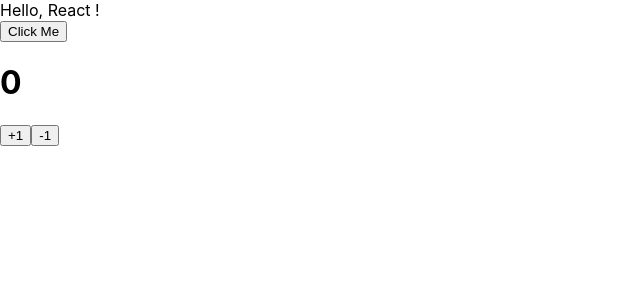
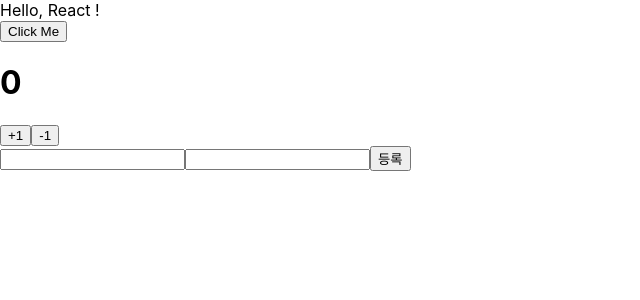
Before and after one commit to happyeveryone96/react-ts-prac, a React (Create React App) app in the folder ts-react-tutorial/: page / in a window 1280 px wide. Shown: the top 300 px of the page, without its empty margins (0-640 px from the left). Built offline with nearby package versions, Linux system fonts and the light colour scheme.

Commit message:
add: MyForm 컴포넌트 추가

```diff
--- a/ts-react-tutorial/src/App.tsx
+++ b/ts-react-tutorial/src/App.tsx
@@ -1,15 +1,20 @@
 import React from "react";
 import Greetings from "./Greetings";
 import Counter from "./Counter";
+import MyForm from "./MyForm";
 
 const App: React.FC = () => {
   const onClick = (name: string) => {
     console.log(`${name} says hello`);
   };
+  const onSubmit = (form: { name: string; description: string }) => {
+    console.log(form);
+  };
   return (
     <>
       <Greetings name="React" onClick={onClick} />
       <Counter />
+      <MyForm onSubmit={onSubmit} />
     </>
   );
 };
--- /dev/null
+++ b/ts-react-tutorial/src/MyForm.tsx
@@ -0,0 +1,41 @@
+import React, { useState } from "react";
+
+type MyFormProps = {
+  onSubmit: (form: { name: string; description: string }) => void;
+};
+
+function MyForm({ onSubmit }: MyFormProps) {
+  const [form, setForm] = useState({
+    name: "",
+    description: "",
+  });
+
+  const { name, description } = form;
+
+  const onChange = (e: React.ChangeEvent<HTMLInputElement>) => {
+    const { name, value } = e.target;
+    setForm({
+      ...form,
+      [name]: value,
+    });
+  };
+
+  const handleSubmit = (e: any) => {
+    e.preventDefault();
+    onSubmit(form);
+    setForm({
+      name: "",
+      description: "",
+    });
+  };
+
+  return (
+    <form onSubmit={handleSubmit}>
+      <input name="name" value={name} onChange={onChange} />
+      <input name="description" value={description} onChange={onChange} />
+      <button type="submit">등록</button>
+    </form>
+  );
+}
+
+export default MyForm;
```
